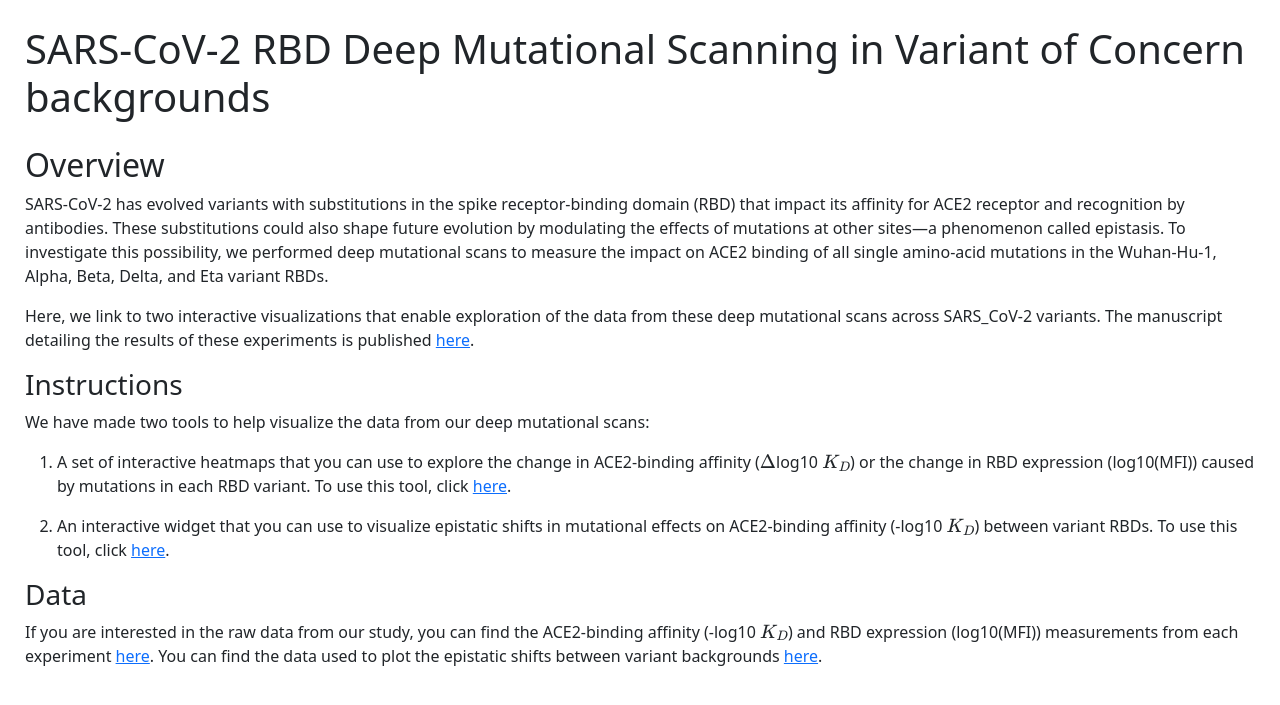
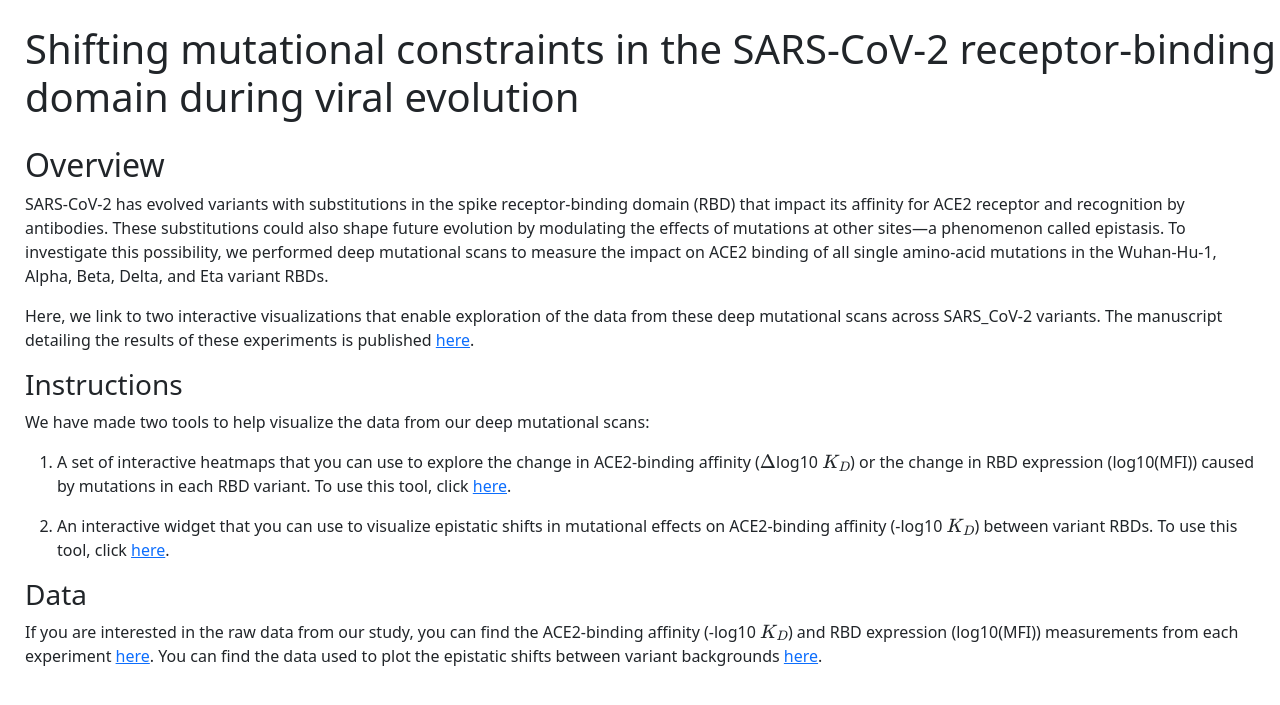
Before and after one commit to jbloomlab/SARS-CoV-2-RBD_DMS_variants, a Jekyll site: the page built from docs/index.md, in a window 1280 px wide. Shown: the top 705 px of the page. Built offline with Jekyll 4.4.1, drawn with Linux system fonts in a browser that asks for light colours; formulas are drawn with MathJax 3; our own code applies the rules of GitHub Pages for plain Markdown files.

Commit message:
Update _config.yml
updated title of the landing pad

```diff
--- a/docs/_config.yml
+++ b/docs/_config.yml
@@ -18,7 +18,7 @@
 # You can create any custom variable you would like, and they will be accessible
 # in the templates via {{ site.myvariable }}.
 
-title: SARS-CoV-2 RBD Deep Mutational Scanning in Variant of Concern backgrounds
+title: Shifting mutational constraints in the SARS-CoV-2 receptor-binding domain during viral evolution
 email: whannon@fredhutch.org
 description: Interactive visualizations of epistatic shifts between variants of concern.
 baseurl: "/SARS-CoV-2-RBD_DMS_variants" # the subpath of your site, e.g. /blog
```
